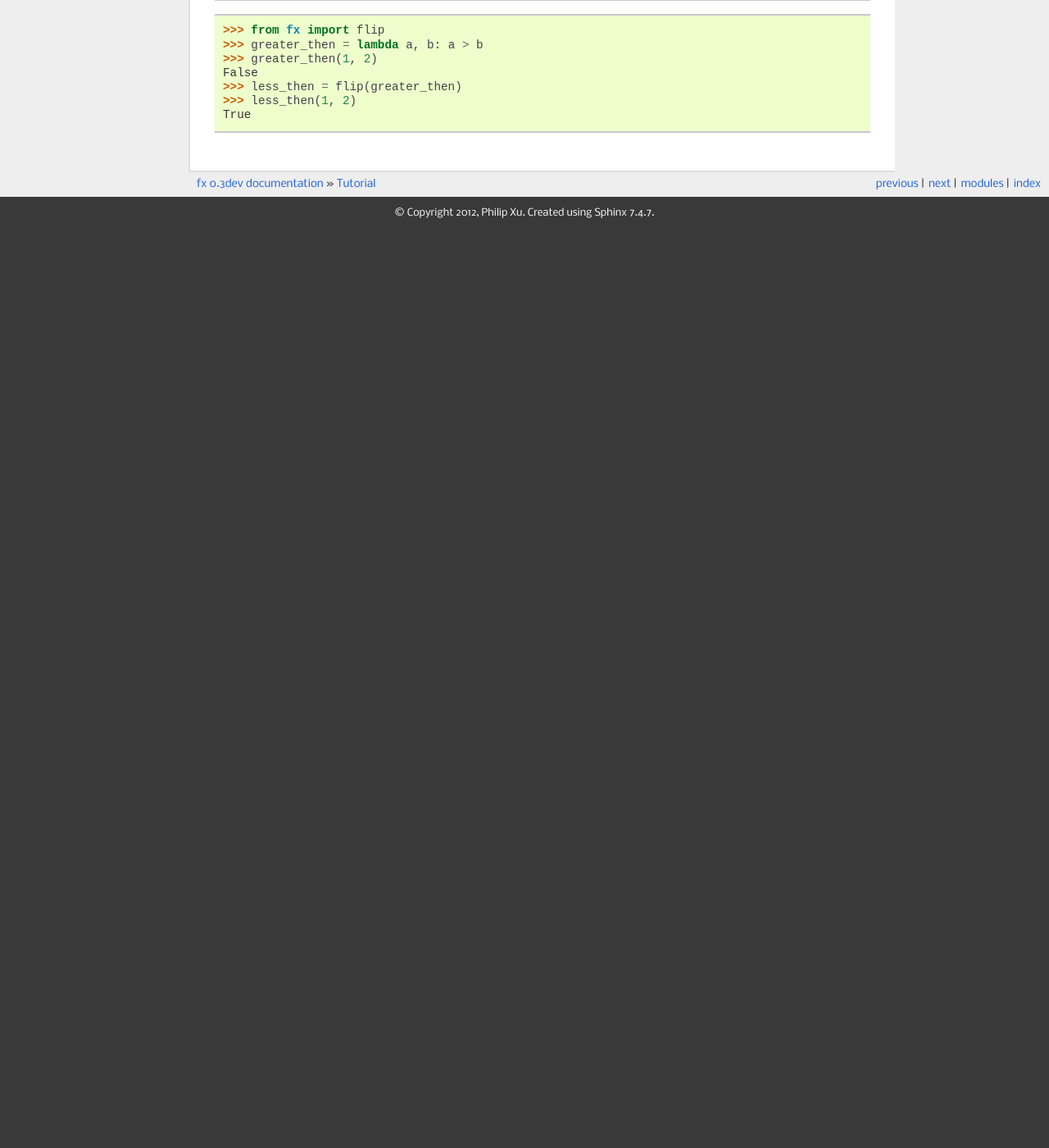
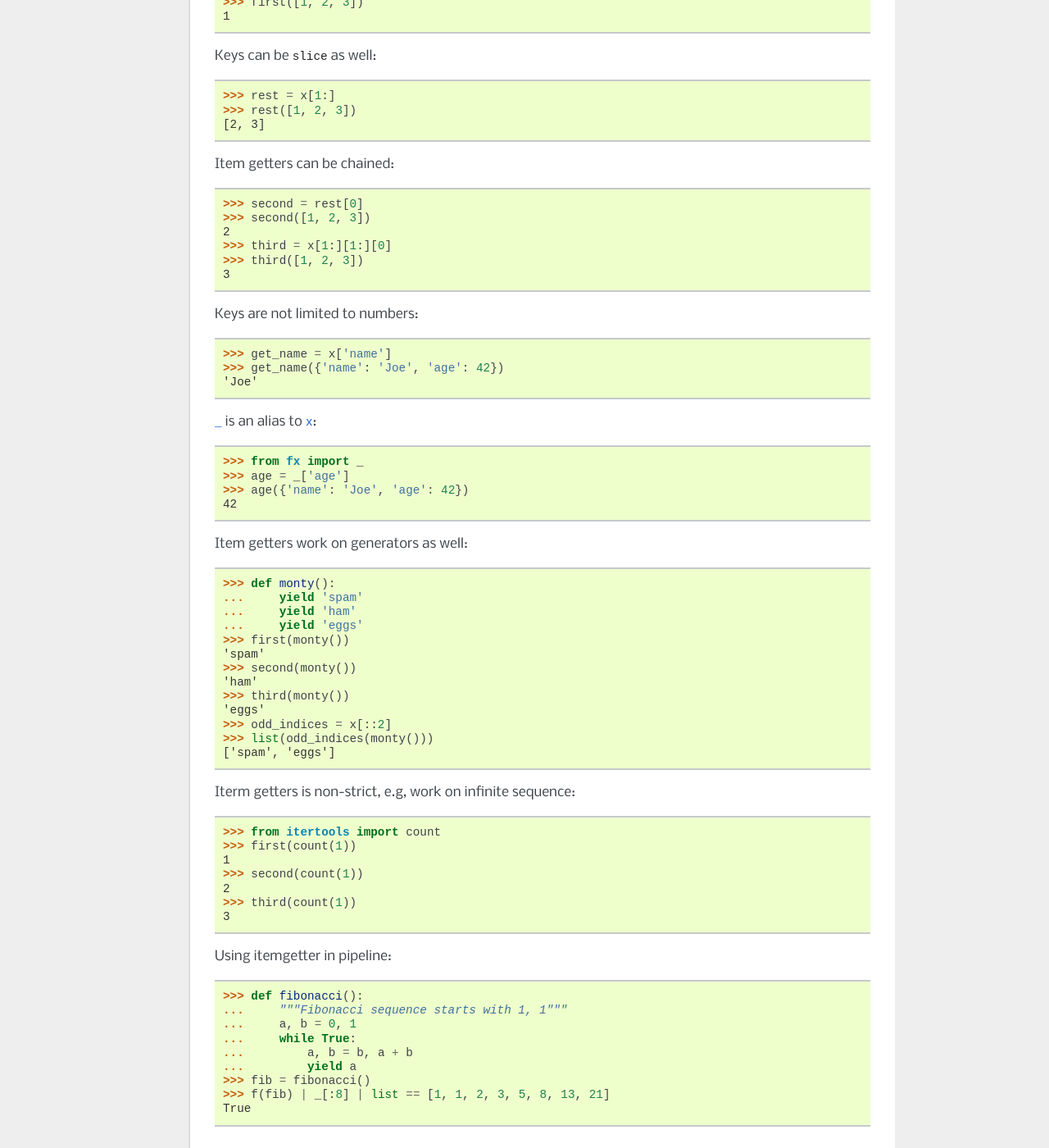
Before and after one commit to pyx/fx, a Sphinx documentation site: the page built from docs/tutorial.rst, in a window 1280 px wide and 1400 px high, scrolled down 9567 px. Shown: the whole window at 82% size. Built offline with Sphinx 7.4.7, drawn with Linux system fonts in a browser that asks for light colours; before the commit the page ends 9846 px from its top, so only the background shows below that; some of the changed text lies outside the part shown.

Commit message:
Updated documentation

```diff
--- a/docs/tutorial.rst
+++ b/docs/tutorial.rst
@@ -507,6 +507,87 @@ Operator                                  Description
 .. _High cohesive invoke operator: `Function Invocation`_
 
 
+Item Getter
+===========
+
+There is a factory object :data:`~fx.x`, that creates item getters.
+
+  .. note:: This is different from standard library's ``operator.itemgetter``.
+
+Creating an index getter:
+
+  >>> from fx import x
+  >>> first = x[0]
+  >>> first([1, 2, 3])
+  1
+
+Keys can be ``slice`` as well:
+
+  >>> rest = x[1:]
+  >>> rest([1, 2, 3])
+  [2, 3]
+
+Item getters can be chained:
+
+  >>> second = rest[0]
+  >>> second([1, 2, 3])
+  2
+  >>> third = x[1:][1:][0]
+  >>> third([1, 2, 3])
+  3
+
+Keys are not limited to numbers:
+
+  >>> get_name = x['name']
+  >>> get_name({'name': 'Joe', 'age': 42})
+  'Joe'
+
+:data:`~fx._` is an alias to :data:`~fx.x`:
+
+  >>> from fx import _
+  >>> age = _['age']
+  >>> age({'name': 'Joe', 'age': 42})
+  42
+
+Item getters work on generators as well:
+
+  >>> def monty():
+  ...     yield 'spam'
+  ...     yield 'ham'
+  ...     yield 'eggs'
+  >>> first(monty())
+  'spam'
+  >>> second(monty())
+  'ham'
+  >>> third(monty())
+  'eggs'
+  >>> odd_indices = x[::2]
+  >>> list(odd_indices(monty()))
+  ['spam', 'eggs']
+
+Iterm getters is non-strict, e.g, work on infinite sequence:
+
+  >>> from itertools import count
+  >>> first(count(1))
+  1
+  >>> second(count(1))
+  2
+  >>> third(count(1))
+  3
+
+Using itemgetter in pipeline:
+
+  >>> def fibonacci():
+  ...     """Fibonacci sequence starts with 1, 1"""
+  ...     a, b = 0, 1
+  ...     while True:
+  ...         a, b = b, a + b
+  ...         yield a
+  >>> fib = fibonacci()
+  >>> f(fib) | _[:8] | list == [1, 1, 2, 3, 5, 8, 13, 21]
+  True
+
+
 Utility Functions
 =================
 
```
Also changed, not shown: docs/reference.rst (+26 -0 lines).
